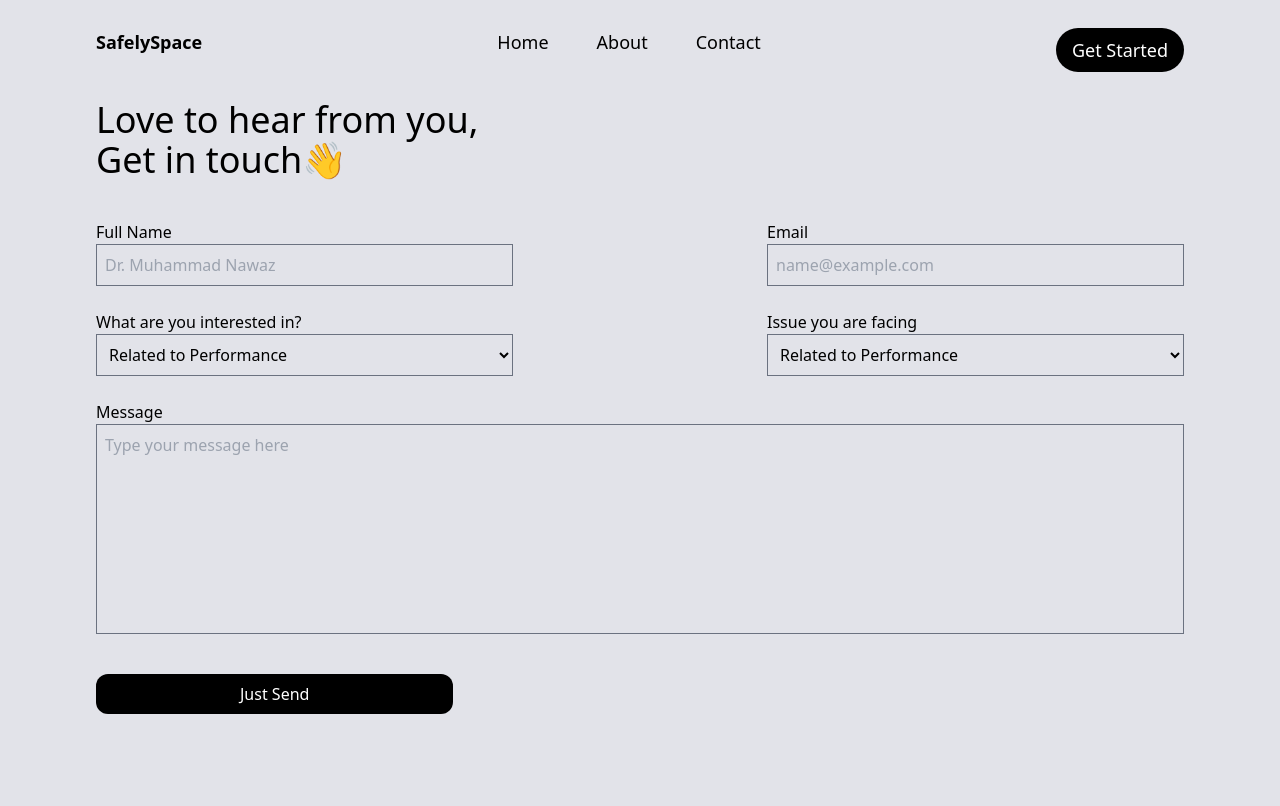
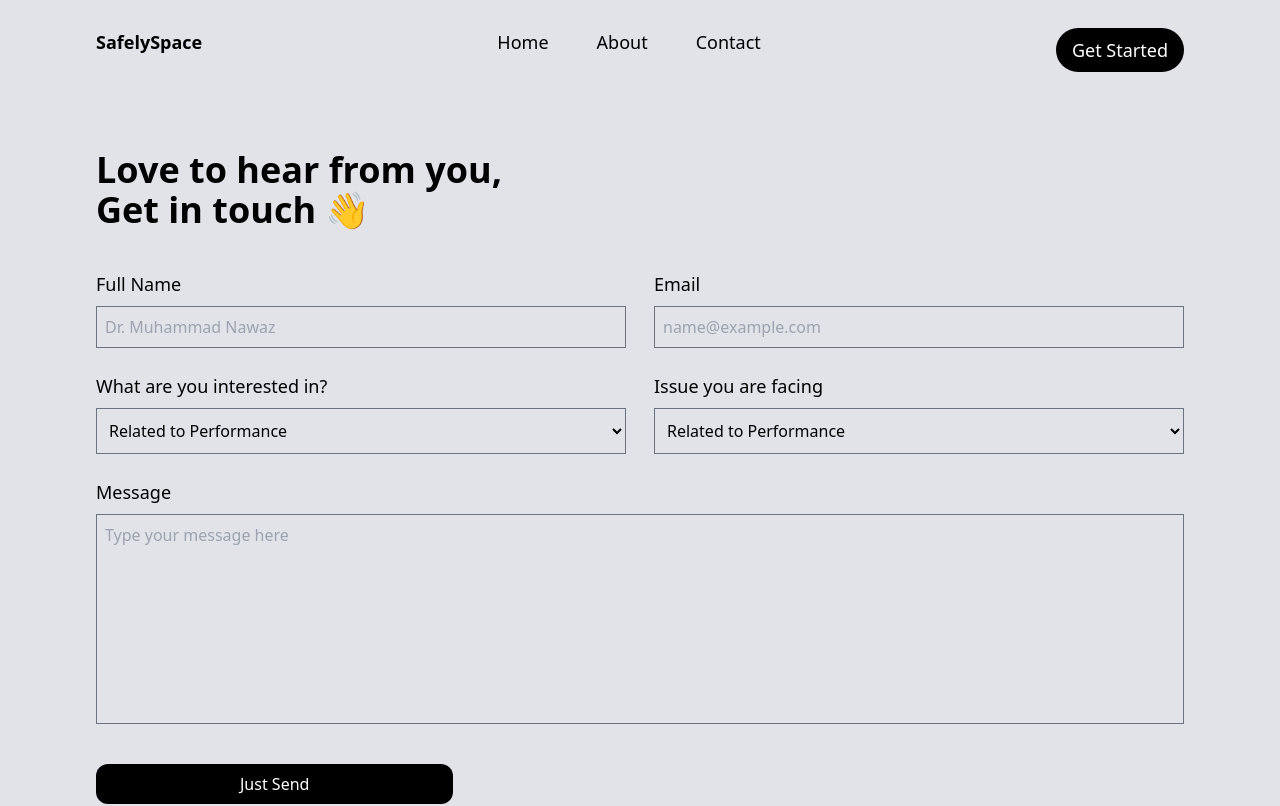
Before and after one commit to Hasnain-shinwari/safelyspace, a React (Vite) app in the folder client/: page /contact in a window 1280 px wide. Shown: the top 806 px of the page. Built offline with nearby package versions, Linux system fonts and the light colour scheme.

Commit message:
updated the about and contact pages

```diff
--- /dev/null
+++ b/client/src/components/about/Details.tsx
@@ -0,0 +1,27 @@
+const Details = () => {
+  return (
+    <div>
+      <h4 className="text-3xl font-semibold mb-3">Our Team</h4>
+      <div className="space-y-5">
+        <p>
+          We are passionate students exploring the exciting intersection of
+          Machine Learning and Web Applications—a realm full of endless
+          possibilities. Our mission is to create impactful technology while
+          delivering the best apps possible.
+        </p>
+        <p>
+          Introducing SafelySpace—your ultimate solution for removing violence
+          from videos without compromising quality.
+        </p>
+        <p>
+          With just a few clicks, you hold the power to transform content at
+          your fingertips. Dive in and explore the incredible potential of
+          SafelySpace. We're thrilled to share this journey with you and
+          demonstrate how SafelySpace can make a difference!
+        </p>
+      </div>
+    </div>
+  );
+};
+
+export default Details;
--- /dev/null
+++ b/client/src/components/about/Introduction.tsx
@@ -0,0 +1,16 @@
+const Introduction = () => {
+  return (
+    <div>
+      <h2 className="text-4xl font-semibold mb-3">Hi There!</h2>
+      <p>
+        Recognizing the prevalence of violence in today's world, we decided to
+        develop a dedicated tool designed specifically for children. Our goal is
+        to eliminate violent content, ensuring their safety, shielding them from
+        harmful exposure, and protecting their mental well-being from potential
+        psychological impacts.
+      </p>
+    </div>
+  );
+};
+
+export default Introduction;
--- a/client/src/components/contact/ContactForm.tsx
+++ b/client/src/components/contact/ContactForm.tsx
@@ -1,54 +1,82 @@
-import React from "react";
-
 const ContactForm = () => {
   return (
+    <div className="mt-[50px]">
+      <div className="text-4xl font-semibold mb-10">
+        <h2>Love to hear from you,</h2>
+        <h2>Get in touch 👋</h2>
+      </div>
+      <form action="" className="flex flex-col mb-6">
+        <div className="flex justify-between space-x-7 mb-6">
+          <div className="flex flex-col w-full">
             <div>
-			<form action="" className="flex flex-col mb-6">
-				<div className="flex justify-between mb-6">
-					<div className="flex flex-col">
-						<label htmlFor="FullName">Full Name</label>
+              <label htmlFor="FullName" className="font-medium text-lg">
+                Full Name
+              </label>
               <input
                 type="text"
                 id="FullName"
                 placeholder="Dr. Muhammad Nawaz"
-							className="py-2 pr-44 pl-2 border border-gray-500 bg-transparent mb-6"
+                className="py-2 px-2 border border-gray-500 bg-transparent mb-6 w-full mt-2"
               />
-						<label htmlFor="Dropdown">What are you interested in?</label>
-						<select name="Interested" id="Dropdown" className="py-2 pr-44 pl-2 border border-gray-500 bg-transparent">
-							<option value="performance">Related to Performance</option>
-							<option value="detection">ML isn't detecting properly.</option>
-							<option value="attachment">I can't attach the files.</option>
-						</select>
             </div>
-					<div className="flex flex-col">
-						<label htmlFor="Email">Email</label>
-						<input
-							type="text"
-							id="Email"
-							placeholder="name@example.com"
-							className="py-2 pr-44 pl-2 border border-gray-500 bg-transparent mb-6"
-						/>
-						<label htmlFor="issues">Issue you are facing</label>
-						<select name="Interested" id="Dropdown" className="py-2 pr-44 pl-2 border border-gray-500 bg-transparent">
+            <div>
+              <label htmlFor="Dropdown" className="font-medium text-lg">
+                What are you interested in?
+              </label>
+              <select
+                name="Interested"
+                id="Dropdown"
+                className="py-[10px] px-2 border border-gray-500 bg-transparent w-full mt-2"
+              >
                 <option value="performance">Related to Performance</option>
                 <option value="detection">ML isn't detecting properly.</option>
                 <option value="attachment">I can't attach the files.</option>
               </select>
             </div>
           </div>
-				<div className="">
-					<form action="" className="flex flex-col">
-						<label htmlFor="message">Message</label>
+          <div className="flex flex-col w-full">
+            <div>
+              <label htmlFor="Email" className="font-medium text-lg">
+                Email
+              </label>
+              <input
+                type="text"
+                id="Email"
+                placeholder="name@example.com"
+                className="px-2 py-2 border border-gray-500 bg-transparent mb-6 w-full mt-2"
+              />
+            </div>
+            <div>
+              <label htmlFor="issues" className="font-medium text-lg">
+                Issue you are facing
+              </label>
+              <select
+                name="Interested"
+                id="Dropdown"
+                className="py-[10px] px-2 border border-gray-500 bg-transparent w-full mt-2"
+              >
+                <option value="performance">Related to Performance</option>
+                <option value="detection">ML isn't detecting properly.</option>
+                <option value="attachment">I can't attach the files.</option>
+              </select>
+            </div>
+          </div>
+        </div>
+        <div>
+          <div className="flex flex-col">
+            <label htmlFor="message" className="font-medium text-lg">
+              Message
+            </label>
             <input
               type="text"
               placeholder="Type your message here"
-							className="pl-2 pt-2 pb-44 pr-72 border border-gray-500 bg-transparent"
+              className="pl-2 pt-2 pb-44 pr-72 border border-gray-500 bg-transparent mt-2"
             />
-					</form>
-          <button className="py-2 px-36 bg-black mt-10 rounded-xl text-white">Just Send</button>
           </div>
-
-
+          <button className="py-2 px-36 bg-black mt-10 rounded-xl text-white">
+            Just Send
+          </button>
+        </div>
       </form>
     </div>
   );
--- a/client/src/pages/About.tsx
+++ b/client/src/pages/About.tsx
@@ -1,24 +1,11 @@
-import React from "react";
+import Introduction from '../components/about/Introduction';
+import Details from '../components/about/Details';
 
 const About = () => {
   return (
-    <section>
-      <div className="mb-16">
-        <h1 className="text-4xl font-bold mb-2 mt-10">Hi there</h1>
-        <p>
-          Recognizing the prevalence of violence in today's world, we decided to
-          develop a dedicated tool designed specifically for children. Our goal
-          is to eliminate violent content, ensuring their safety, shielding them
-          from harmful exposure and protecting their mental well-being from
-          potential psychological impacts.
-        </p>
-      </div>
-      <div>
-        <h3 className="text-3xl font-semibold mb-2">Our Team</h3>
-        <p className="mb-6 font-normal">We are passionate students exploring the exciting intersection of Machine Learning and Web Applications - a realm full of endless possibilities. Our mission is to create impactful technology while delivering the best apps possible.</p>
-        <p className="mb-6">Introducing SafelySpace--your ultimate solution for removing violence from videos without compressing quality.</p>
-        <p>With just a few clicks, you hold the power to transform content at your fingertips. Dive in and explore the incredible potential of SafelySpace. We're thrilled to share this journey with you and demonstrate how SafelySpace can make a difference!</p>
-      </div>
+    <section className="mx-10 my-5 space-y-20">
+      <Introduction />
+      <Details />
     </section>
   );
 };
--- a/client/src/pages/Contact.tsx
+++ b/client/src/pages/Contact.tsx
@@ -1,12 +1,11 @@
-import React from 'react'
-import ContactForm from "../components/contact/ContactForm"
+import ContactForm from "../components/contact/ContactForm";
+
 const Contact = () => {
   return (
-    <div>
-      <h1 className='mb-10 text-4xl'>Love to hear from you,<br /> Get in touch👋</h1>
+    <section>
       <ContactForm />
-    </div>
-  )
-}
+    </section>
+  );
+};
 
-export default Contact
+export default Contact;
```
Also changed, not shown: 1 other file (tests, documents, lock files or other folders). Lines whose indentation alone changed are shown as unchanged.
